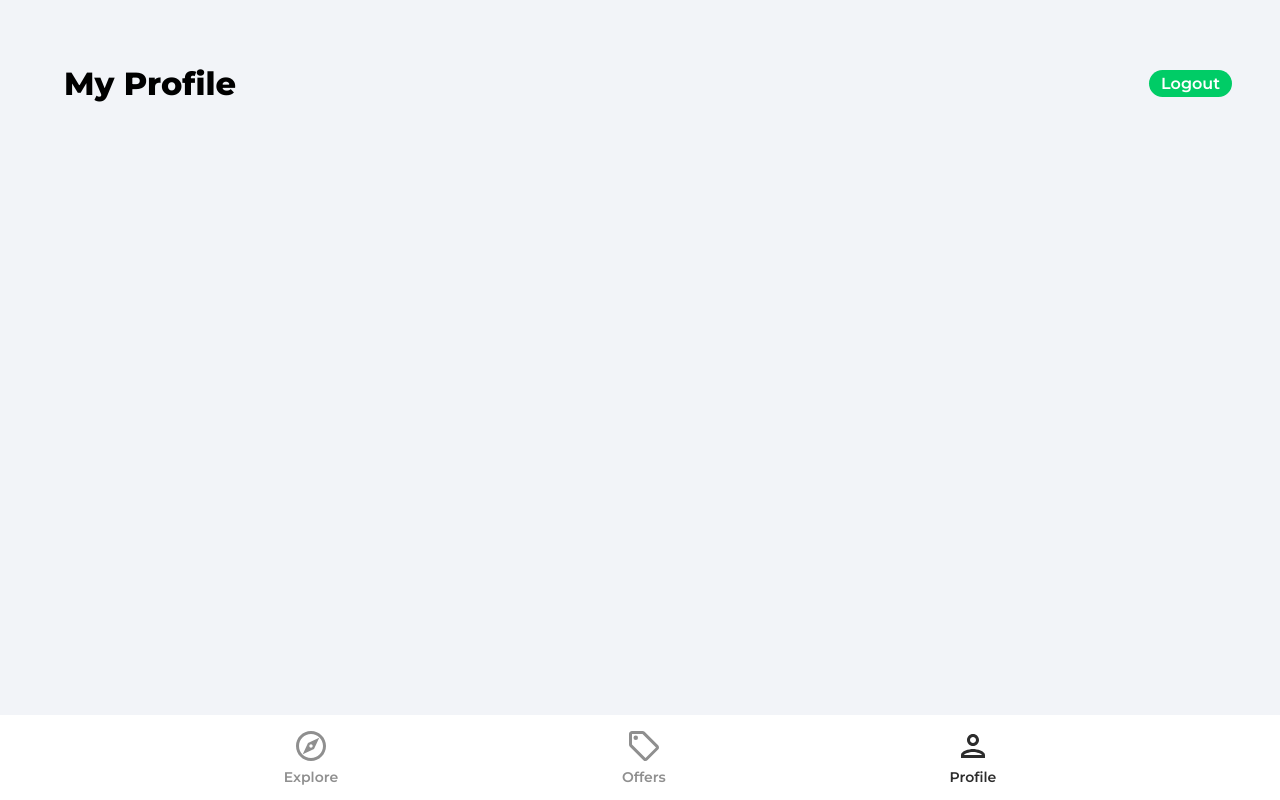
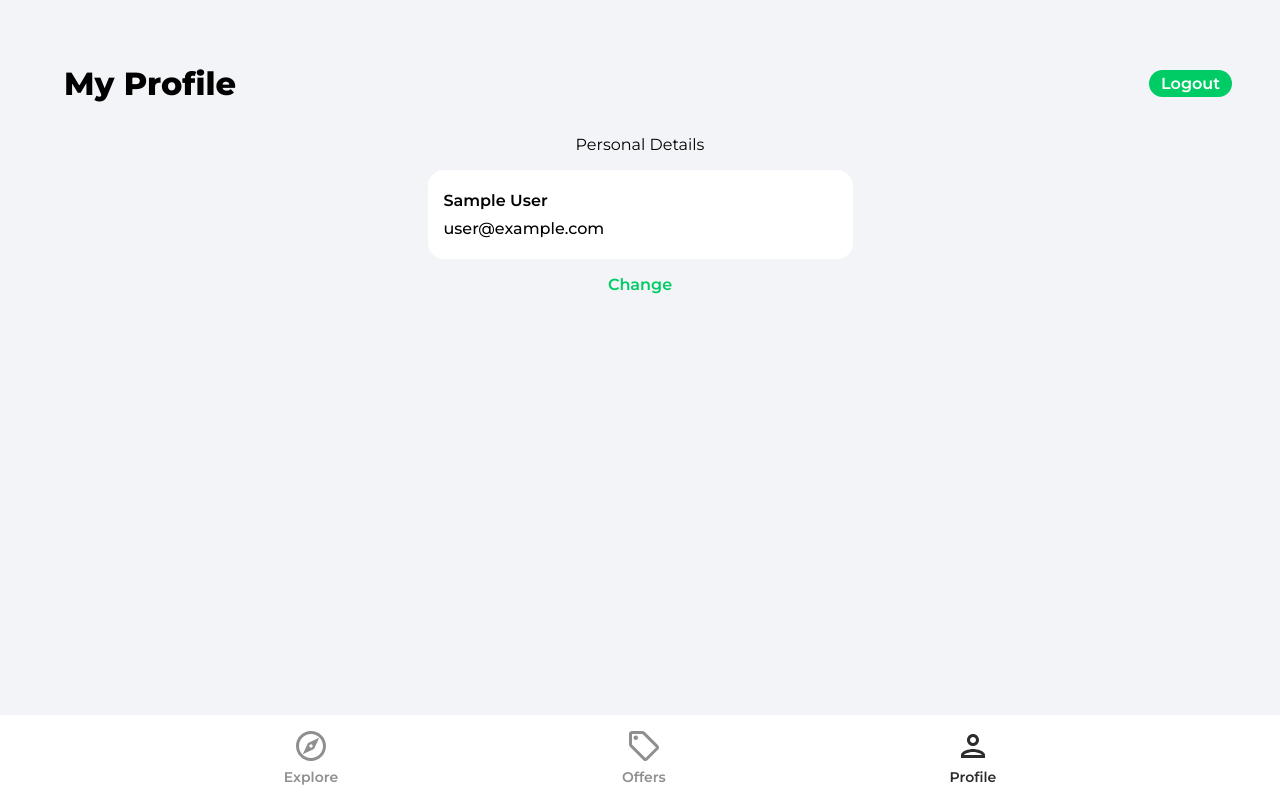
Before and after one commit to jaykapade/realtor-app, a React (Create React App) app: page /profile in a window 1280 px wide. Built offline with nearby package versions, Linux system fonts and the light colour scheme; no server answers; sample sign-in values are in the browser's storage.

Commit message:
Added Private Route, modified a bit of CSS, Modified Profile Page and created UserauthStatus hook

```diff
--- a/src/App.js
+++ b/src/App.js
@@ -10,6 +10,7 @@
 import Profile from "./pages/Profile";
 import SignIn from "./pages/SignIn";
 import SignUp from "./pages/SignUp";
+import PrivateRoute from "./components/PrivateRoute";
 
 const App = () => {
   return (
@@ -19,7 +20,9 @@
           <Route path="/" element={<Explore />} />
           <Route path="/offers" element={<Offers />} />
           {/* //TODO Protected Route */}
-          <Route path="/profile" element={<Profile />} />
+          <Route path="/profile" element={<PrivateRoute />}>
+            <Route path="/profile" element={<Profile />} />
+          </Route>
           <Route path="/sign-in" element={<SignIn />} />
           <Route path="/sign-up" element={<SignUp />} />
           <Route path="/forgot-password" element={<ForgotPassword />} />
--- /dev/null
+++ b/src/components/PrivateRoute.jsx
@@ -0,0 +1,12 @@
+import React from "react";
+import { Navigate, Outlet } from "react-router-dom";
+import useAuthStatus from "../hooks/useAuthStatus";
+const PrivateRoute = () => {
+  const { loggedIn, checkInStatus } = useAuthStatus();
+  if (checkInStatus) {
+    return <h3>Loading...</h3>;
+  }
+  return loggedIn ? <Outlet /> : <Navigate to="/sign-in" />;
+};
+
+export default PrivateRoute;
--- /dev/null
+++ b/src/hooks/useAuthStatus.js
@@ -0,0 +1,18 @@
+import { useEffect, useState } from "react";
+import { getAuth, onAuthStateChanged } from "firebase/auth";
+const useAuthStatus = () => {
+  const [loggedIn, setLoggedIn] = useState(false);
+  const [checkInStatus, setCheckInStatus] = useState(true);
+
+  useEffect(() => {
+    const auth = getAuth();
+    onAuthStateChanged(auth, (user) => {
+      if (user) setLoggedIn(true);
+      setCheckInStatus(false);
+    });
+  }, []);
+
+  return { loggedIn, checkInStatus };
+};
+
+export default useAuthStatus;
--- a/src/index.css
+++ b/src/index.css
@@ -661,7 +661,11 @@
   display: flex;
   flex-direction: column;
 }
-
+main {
+  display: flex;
+  align-items: center;
+  flex-direction: column;
+}
 .profileName,
 .profileEmail,
 .profileAddress,
--- a/src/pages/Profile.jsx
+++ b/src/pages/Profile.jsx
@@ -1,10 +1,14 @@
-import React, { useState, useEffect } from "react";
+import React, { useState, useEffect, useRef } from "react";
+import { useNavigate } from "react-router-dom";
 
-import { getAuth } from "firebase/auth";
-import { useNavigate } from "react-router-dom";
+import { getAuth, updateProfile } from "firebase/auth";
+import { doc, updateDoc } from "firebase/firestore";
+import { db } from "../firebase.config";
+import { toast } from "react-toastify";
 
 const Profile = () => {
   const auth = getAuth();
+  const [changeDetails, setChangeDetails] = useState(false);
   const [formData, setFormData] = useState({
     name: auth.currentUser.displayName,
     email: auth.currentUser.email,
@@ -18,6 +22,26 @@
     auth.signOut();
     navigate("/");
   };
+
+  const onSubmit = async () => {
+    try {
+      if (auth.currentUser.displayName !== name) {
+        await updateProfile(auth.currentUser, { displayName: name });
+      }
+
+      const userRef = doc(db, "users", auth.currentUser.uid);
+      await updateDoc(userRef, { name });
+    } catch (error) {
+      toast.error("Some Error Occured when updating the Data");
+    }
+  };
+  const onChange = (e) => {
+    setFormData((prevState) => ({
+      ...prevState,
+      [e.target.id]: e.target.value,
+    }));
+  };
+
   return (
     <div className="profile">
       <header className="profileHeader">
@@ -26,6 +50,39 @@
           Logout
         </button>
       </header>
+      <main>
+        <div className="profileDetailsHeader">
+          <p className="profileDetailsText">Personal Details</p>
+        </div>
+        <div className="profileCard">
+          <form>
+            <input
+              type="text"
+              id="name"
+              className={!changeDetails ? "profileName" : "profileNameActive"}
+              disabled={!changeDetails}
+              value={name}
+              onChange={onChange}
+            />
+            <input
+              type="email"
+              id="email"
+              className="profileEmail"
+              disabled={true}
+              value={email}
+            />
+          </form>
+        </div>
+        <p
+          className="changePersonalDetails"
+          onClick={() => {
+            changeDetails && onSubmit();
+            setChangeDetails(!changeDetails);
+          }}
+        >
+          {changeDetails ? "Done" : "Change"}
+        </p>
+      </main>
     </div>
   );
 };
--- a/src/pages/SignIn.jsx
+++ b/src/pages/SignIn.jsx
@@ -13,7 +13,7 @@
     email: "",
     password: "",
   });
-  const { name, email, password } = formData;
+  const { email, password } = formData;
 
   const navigate = useNavigate();
 
```
